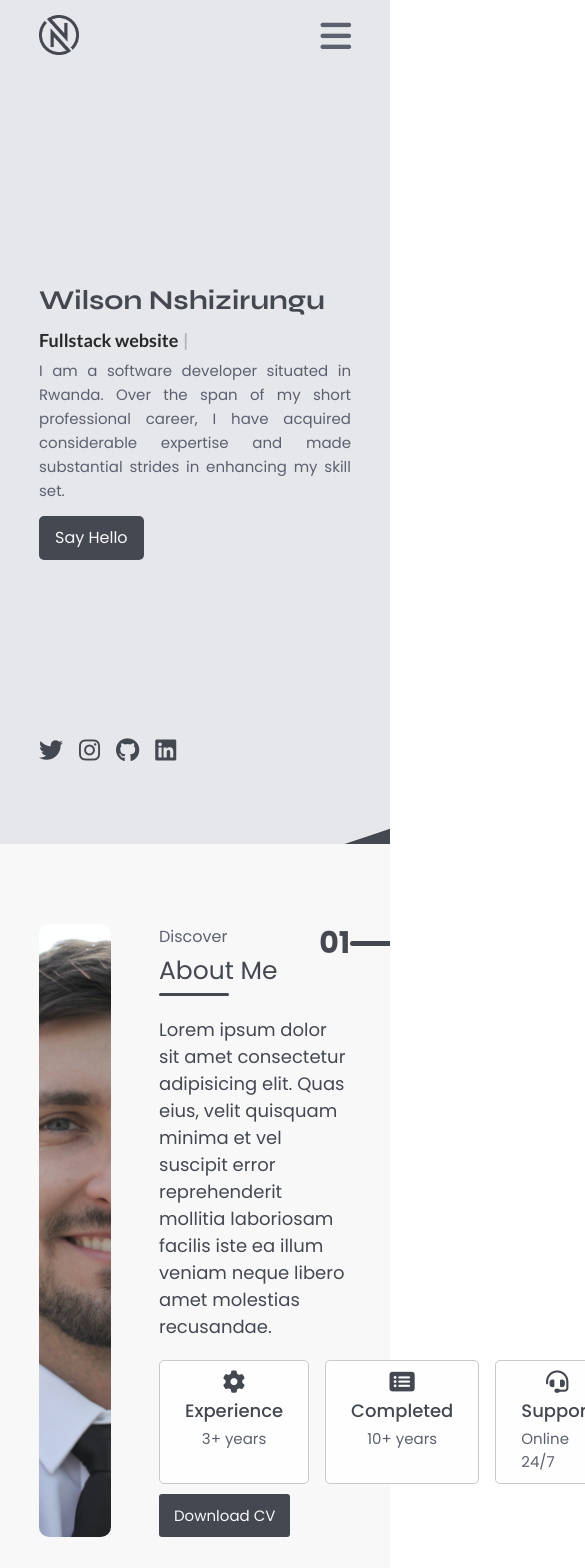
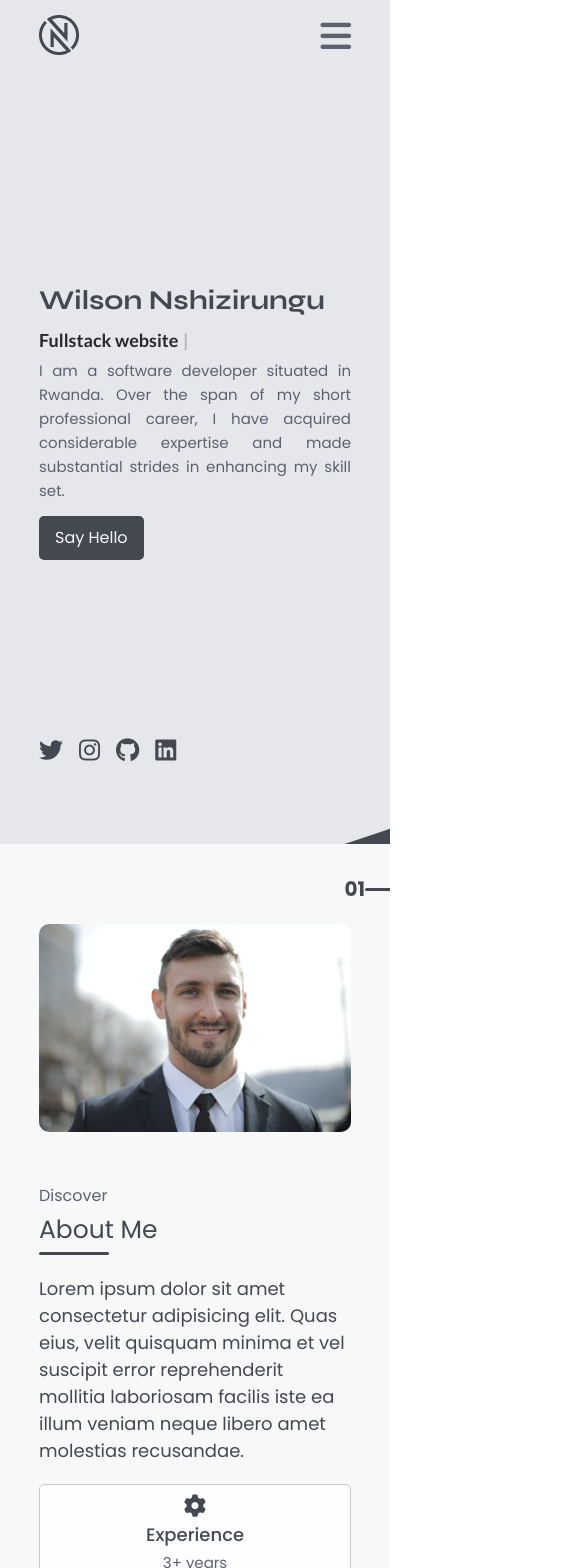
Before and after one commit to nshizi1/portfolio, a React (Create React App) app: page / in a window 390 px wide. Shown: the top 1568 px of the page, 585 px wide, since content can reach past the window. Built offline with nearby package versions, Linux system fonts and the light colour scheme.

Commit message:
about section

```diff
--- a/src/components/Header.jsx
+++ b/src/components/Header.jsx
@@ -21,12 +21,12 @@ function Header() {
         <a onClick={showNavbar} href="#portfolio"><i class="fa-solid fa-book"></i> Portfolio</a>
         <a onClick={showNavbar} href="#contact"><i class="fa-solid fa-envelope"></i> Contact</a>
         <i onClick={showNavbar} class="fa-solid fa-xmark"></i>
-        <div className="social">
+        {/* <div className="social">
           <a target='_blank' rel='noreferrer' href="https://twitter.com/nshiziboi"><i class="fa-brands fa-twitter"></i></a>
           <a target='_blank' rel='noreferrer' href="https://www.instagram.com/nshizi_boi/"><i class="fa-brands fa-instagram"></i></a>
           <a target='_blank' rel='noreferrer' href="https://github.com/nshizi1"><i class="fa-brands fa-github"></i></a>
           <a target='_blank' rel='noreferrer' href="https://www.linkedin.com/in/nshizirungu-wilson-7365a9268/"><i class="fa-brands fa-linkedin"></i></a>
-        </div>
+        </div> */}
       </nav>
       <i onClick={showNavbar} class="fa-solid fa-bars"></i>
     </header>
--- a/src/styles/App.css
+++ b/src/styles/App.css
@@ -8,6 +8,7 @@
     -webkit-user-select: none;
     user-select: none;
     font-family: 'Lato', sans-serif;
+    scroll-behavior: smooth;
     /* border: dashed 1px red; */
 }
 :root{
@@ -357,14 +358,14 @@ main{
 }
 
 @media screen AND (max-height: 580px){
-    header{
+    /* header{
         & nav{
             & .social{
                 display: flex;
                 gap: 1rem;
             }
         }
-    }
+    } */
     main{
         & #hero{
             & .contents{
@@ -385,7 +386,7 @@ main{
 
 .page{
     position: absolute;
-    top: 10%;
+    top: 30px;
     right: 0;
     display: flex;
     align-items: center;
@@ -447,7 +448,7 @@ main{
                 }
                 & .cards{
                     display: grid;
-                    grid-template-columns: repeat(5, 1fr);
+                    grid-template-columns: repeat(4, 1fr);
                     gap: 1rem;
                     margin-top: 20px;
                     & .card{
@@ -517,6 +518,43 @@ main{
     }
 
 }
+@media screen AND (max-width: 768px) {
+    #about{
+        & .contents{
+            display: flex;
+            flex-direction: column;
+            & .texts{
+                & .info{
+                    & .cards{
+                        grid-template-columns: 1fr 1fr;
+                    }
+                }
+            }
+        }
+    }
+}
 
+@media screen AND (max-width: 425px){
+    #about{
+        & .contents{
+            & .texts{
+                & .info{
+                    & .cards{
+                        grid-template-columns: 1fr;
+                    }
+                }
+            }
+        }
+    }
+    .page{
+        & h3{
+            font-size: 20px;
+        }
+        & .line{
+            width: 25px;
+            height: 3px;
+        }
+    }
+}
 
 /* ===================      About designing      =================== */
```
